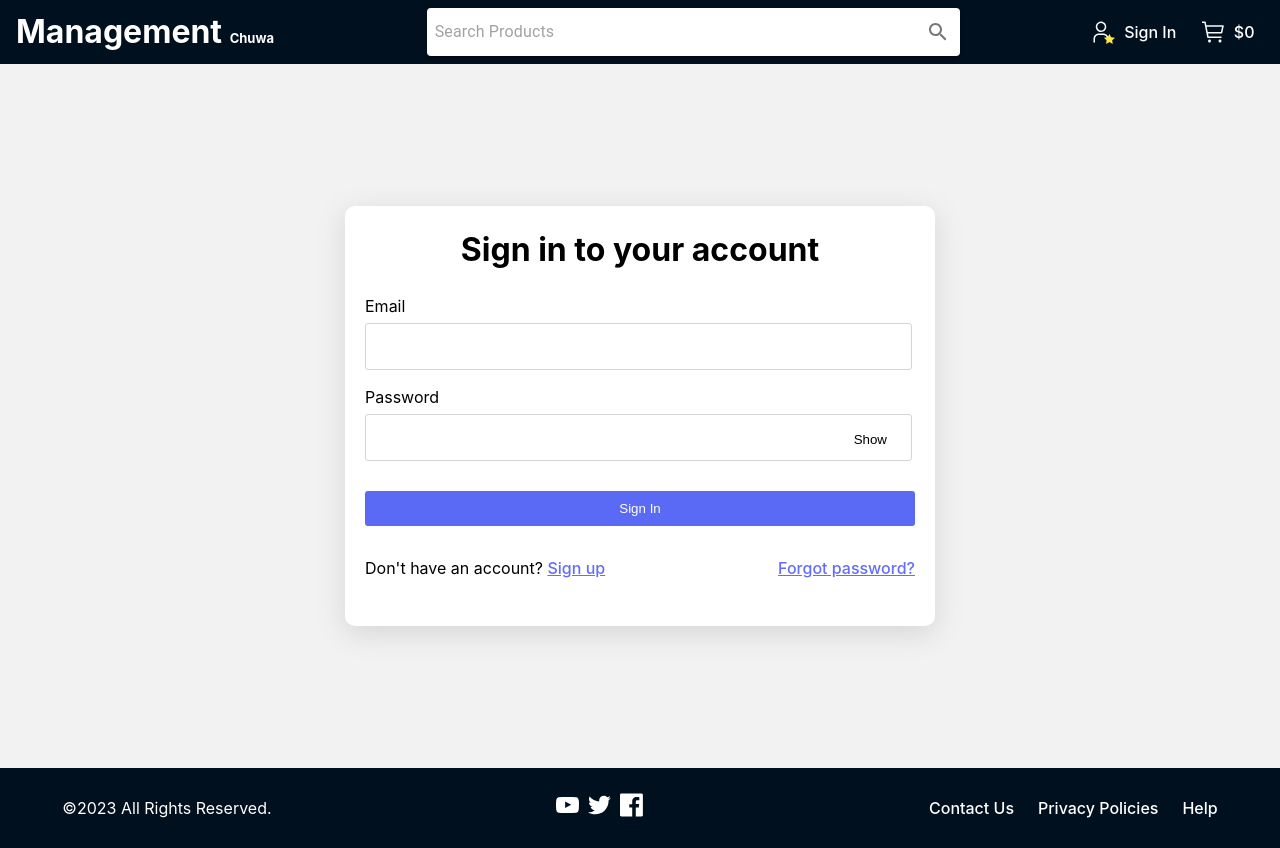
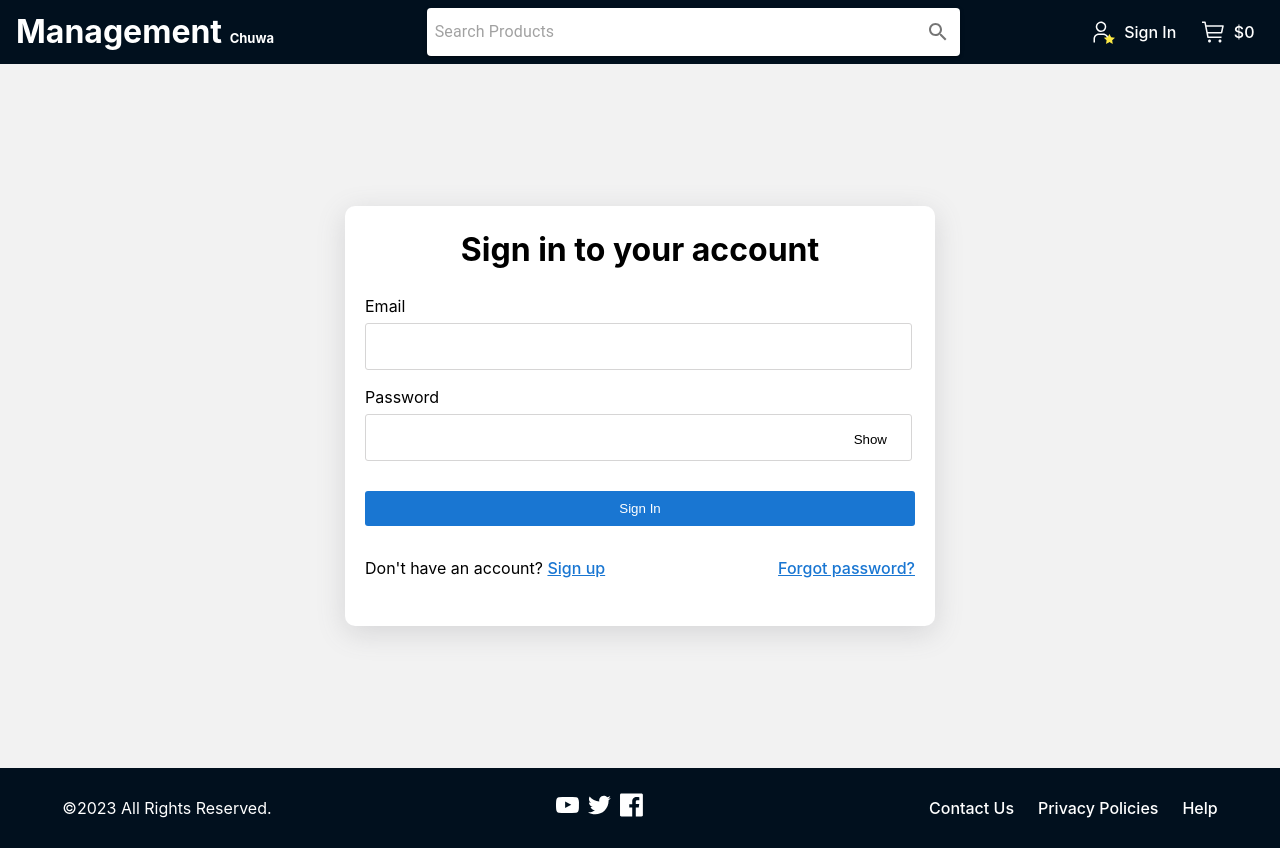
Before and after one commit to smudgebaby/Project1, a React (Vite) app in the folder product management system/: page /signin in a window 1280 px wide. Built offline with nearby package versions, Linux system fonts and the light colour scheme.

Commit message:
add Add/Edit/Read product page, search box feature

```diff
--- a/product management system/src/Pages/Layout/Layout.css
+++ b/product management system/src/Pages/Layout/Layout.css
@@ -43,7 +43,7 @@
 }
 
 .layout-form-container .signin-button, .signup-button, .reset-password-button {
-  background-color: #5b6af5;
+  background-color: #1976d2;
   color: white;
   border: none;
   width: 100%;
@@ -72,7 +72,7 @@
 
 a {
   font-weight: 500;
-  color: #646cff;
+  color: #1976d2;
   text-decoration: underline;
 }
 
```
